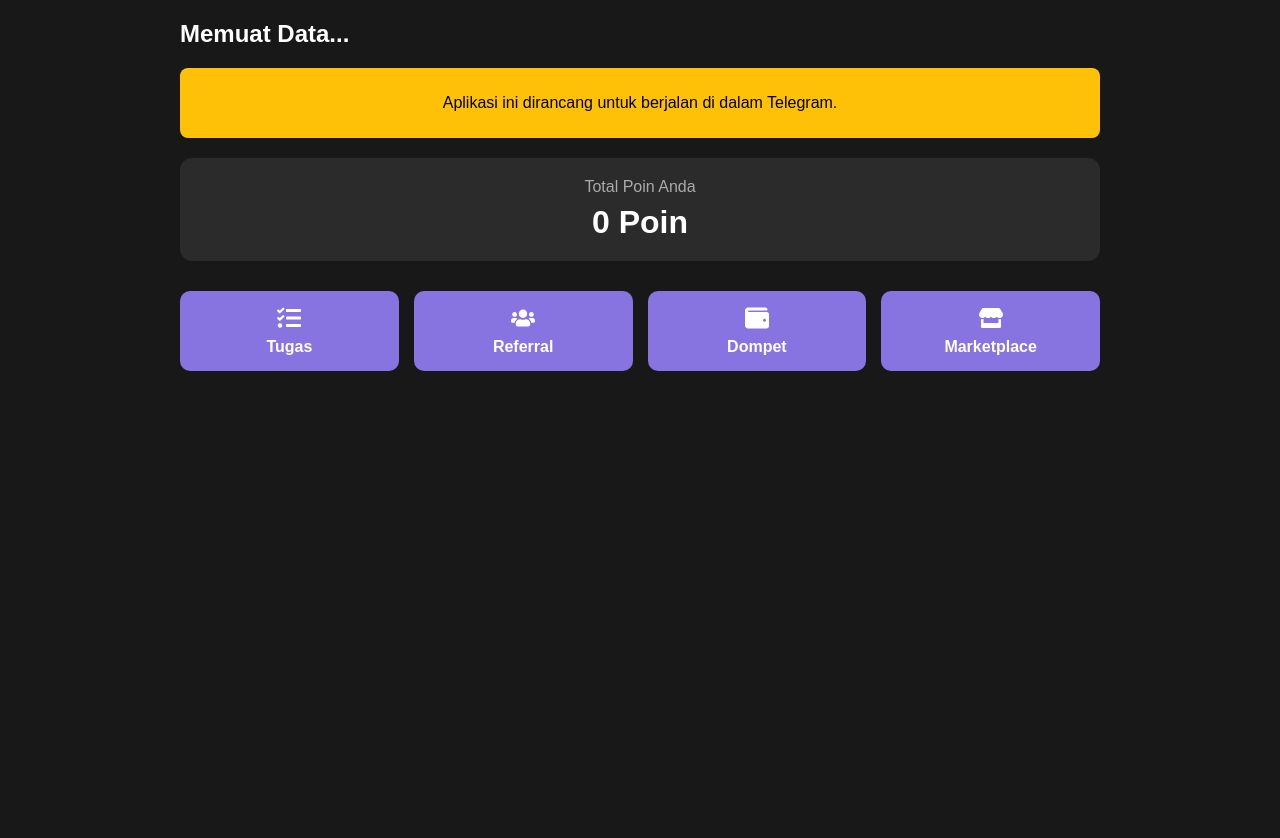
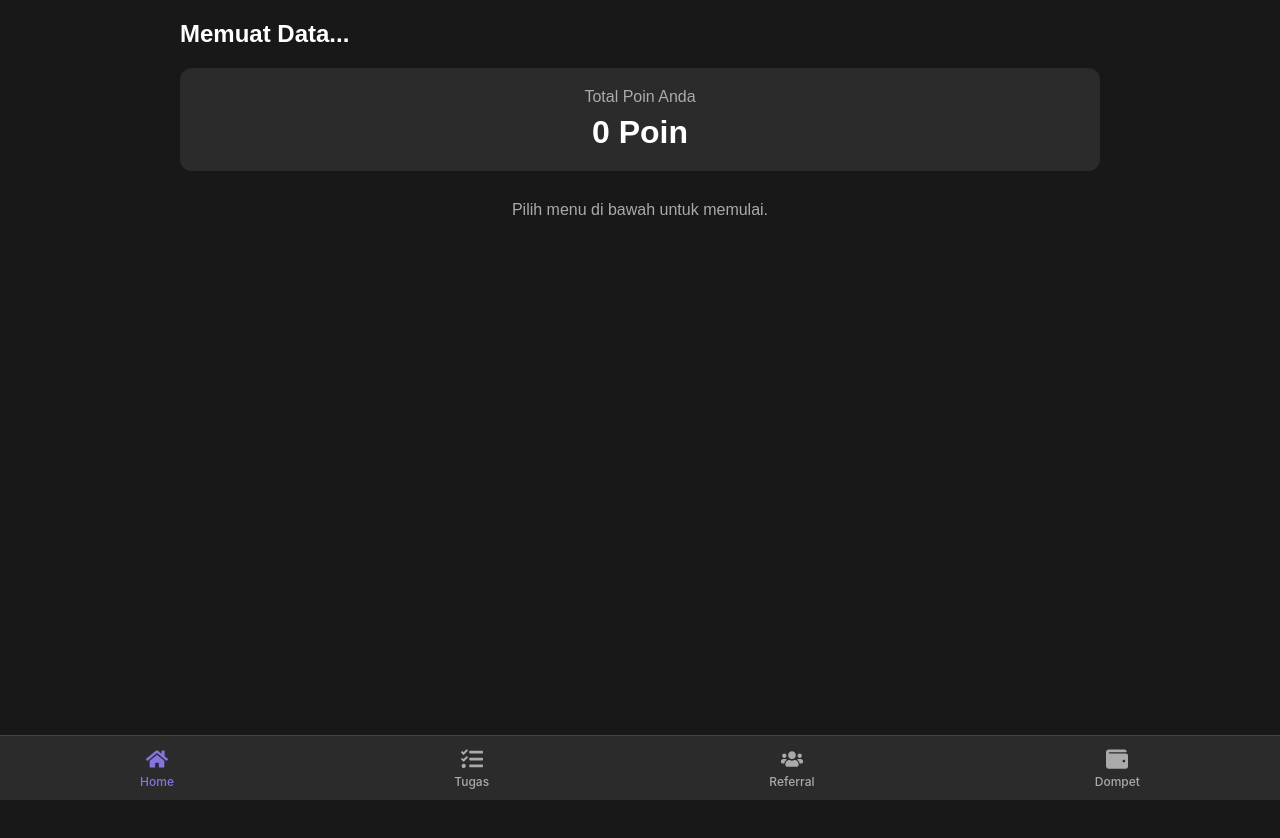
Before and after one commit to cicihtobrut-ctrl/danaads, a Next.js app: page / in a window 1280 px wide. Shown: the top 838 px of the page. Before the commit the page ends 800 px from the top, so only its background shows below. Built offline with nearby package versions, Linux system fonts and the light colour scheme.

Commit message:
mavbottom

```diff
--- /dev/null
+++ b/components/BottomNav.js
@@ -0,0 +1,28 @@
+import Link from 'next/link';
+import { useRouter } from 'next/router';
+import styles from '../styles/BottomNav.module.css';
+import { FaHome, FaTasks, FaUsers, FaWallet } from 'react-icons/fa';
+
+export default function BottomNav() {
+  const router = useRouter();
+
+  const navItems = [
+    { href: '/', label: 'Home', icon: FaHome },
+    { href: '/tasks', label: 'Tugas', icon: FaTasks },
+    { href: '/referral', label: 'Referral', icon: FaUsers },
+    { href: '/wallet', label: 'Dompet', icon: FaWallet },
+  ];
+
+  return (
+    <nav className={styles.navContainer}>
+      {navItems.map((item) => (
+        <Link key={item.href} href={item.href} passHref>
+          <a className={`${styles.navLink} ${router.pathname === item.href ? styles.active : ''}`}>
+            <item.icon size={22} />
+            <span className={styles.navLabel}>{item.label}</span>
+          </a>
+        </Link>
+      ))}
+    </nav>
+  );
+}
--- /dev/null
+++ b/components/Layout.js
@@ -0,0 +1,11 @@
+import BottomNav from './BottomNav';
+
+export default function Layout({ children }) {
+  return (
+    // Padding bawah pada div utama untuk memberi ruang agar konten tidak tertutup navigasi
+    <div style={{ paddingBottom: '75px' }}>
+      <main>{children}</main>
+      <BottomNav />
+    </div>
+  );
+}
--- a/pages/_app.js
+++ b/pages/_app.js
@@ -1,5 +1,13 @@
-import "@/styles/globals.css";
+import '../styles/globals.css';
+import Layout from '../components/Layout'; // Import Layout
 
-export default function App({ Component, pageProps }) {
-  return <Component {...pageProps} />;
+function MyApp({ Component, pageProps }) {
+  // Bungkus Component dengan Layout
+  return (
+    <Layout>
+      <Component {...pageProps} />
+    </Layout>
+  );
 }
+
+export default MyApp;
--- a/pages/index.js
+++ b/pages/index.js
@@ -1,34 +1,28 @@
 import { useState, useEffect } from 'react';
 import Head from 'next/head';
-import Link from 'next/link';
 import styles from '../styles/Home.module.css';
-import { FaTasks, FaUsers, FaWallet, FaStore } from 'react-icons/fa';
 
 export default function HomePage() {
   const [user, setUser] = useState(null);
-  const [isTelegram, setIsTelegram] = useState(false);
   const [totalPoints, setTotalPoints] = useState(0);
   const [isLoading, setIsLoading] = useState(true);
 
   useEffect(() => {
     if (window.Telegram && window.Telegram.WebApp) {
       const tg = window.Telegram.WebApp;
-      setIsTelegram(true);
       tg.ready();
       tg.expand();
 
       if (tg.initDataUnsafe && tg.initDataUnsafe.user) {
         const userData = tg.initDataUnsafe.user;
         setUser(userData);
-
         syncAndFetchUser(userData);
       } else {
         setIsLoading(false);
       }
 
-      tg.MainButton.setText('Tutup');
-      tg.MainButton.show();
-      tg.MainButton.onClick(() => tg.close());
+      // Kita sembunyikan MainButton karena sudah ada navigasi bawah
+      tg.MainButton.hide();
     } else {
       setIsLoading(false);
     }
@@ -38,19 +32,12 @@ export default function HomePage() {
     try {
       const response = await fetch('/api/sync-user', {
         method: 'POST',
-        headers: {
-          'Content-Type': 'application/json',
-        },
+        headers: { 'Content-Type': 'application/json' },
         body: JSON.stringify({ user: userData }),
       });
-
-      if (!response.ok) {
-        throw new Error('Failed to sync user data');
-      }
-
+      if (!response.ok) throw new Error('Failed to sync user data');
       const dbUser = await response.json();
       setTotalPoints(dbUser.points);
-
     } catch (error) {
       console.error(error);
       if(window.Telegram && window.Telegram.WebApp) {
@@ -61,16 +48,10 @@ export default function HomePage() {
     }
   };
 
-  const handleMenuClick = (menu) => {
-    if (window.Telegram && window.Telegram.WebApp) {
-        window.Telegram.WebApp.showAlert(`Anda mengklik menu: ${menu}`);
-    }
-  };
-
   return (
     <div className={styles.container}>
       <Head>
-        <title>My Awesome Mini App</title>
+        <title>Home - DanaAdsEarn</title>
         <meta name="viewport" content="width=device-width, initial-scale=1.0, maximum-scale=1.0, user-scalable=no" />
       </Head>
 
@@ -85,12 +66,6 @@ export default function HomePage() {
         )}
       </header>
 
-      {!isTelegram && (
-        <div className={styles.warningBox}>
-          <p>Aplikasi ini dirancang untuk berjalan di dalam Telegram.</p>
-        </div>
-      )}
-
       <main className={styles.main}>
         <div className={styles.balanceCard}>
           <p className={styles.balanceText}>Total Poin Anda</p>
@@ -100,27 +75,9 @@ export default function HomePage() {
             <h2 className={styles.balanceAmount}>{totalPoints.toLocaleString()} Poin</h2>
           )}
         </div>
-
-        <div className={styles.menuGrid}>
-          <Link href="/tasks" passHref>
-            <a className={styles.menuButton}>
-              <FaTasks size={24} />
-              <span>Tugas</span>
-            </a>
-          </Link>
-
-          <button className={styles.menuButton} onClick={() => handleMenuClick('Referral')}>
-            <FaUsers size={24} />
-            <span>Referral</span>
-          </button>
-          <button className={styles.menuButton} onClick={() => handleMenuClick('Dompet')}>
-            <FaWallet size={24} />
-            <span>Dompet</span>
-          </button>
-          <button className={styles.menuButton} onClick={() => handleMenuClick('Marketplace')}>
-            <FaStore size={24} />
-            <span>Marketplace</span>
-          </button>
+        {/* Tombol-tombol menu besar kita hapus karena fungsinya sudah digantikan oleh navigasi bawah */ }
+        <div style={{marginTop: '20px', textAlign: 'center', color: 'var(--hint-color)'}}>
+            <p>Pilih menu di bawah untuk memulai.</p>
         </div>
       </main>
     </div>
--- /dev/null
+++ b/styles/BottomNav.module.css
@@ -0,0 +1,36 @@
+.navContainer {
+  position: fixed;
+  bottom: 0;
+  left: 0;
+  right: 0;
+  height: 65px; /* Tinggi navigasi */
+  background-color: var(--secondary-bg-color, #2b2b2b);
+  border-top: 1px solid #444;
+  display: flex;
+  justify-content: space-around;
+  align-items: center;
+  z-index: 1000;
+}
+
+.navLink {
+  display: flex;
+  flex-direction: column;
+  align-items: center;
+  justify-content: center;
+  flex: 1;
+  height: 100%;
+  color: var(--hint-color, #aaaaaa);
+  text-decoration: none;
+  font-size: 12px;
+  gap: 4px;
+  transition: color 0.2s;
+}
+
+.navLabel {
+  font-weight: 500;
+}
+
+/* Style untuk link yang sedang aktif */
+.navLink.active {
+  color: var(--button-color, #8774e1);
+}
```
Also changed, not shown: pages/tasks.js (added, +62 -0 lines).
